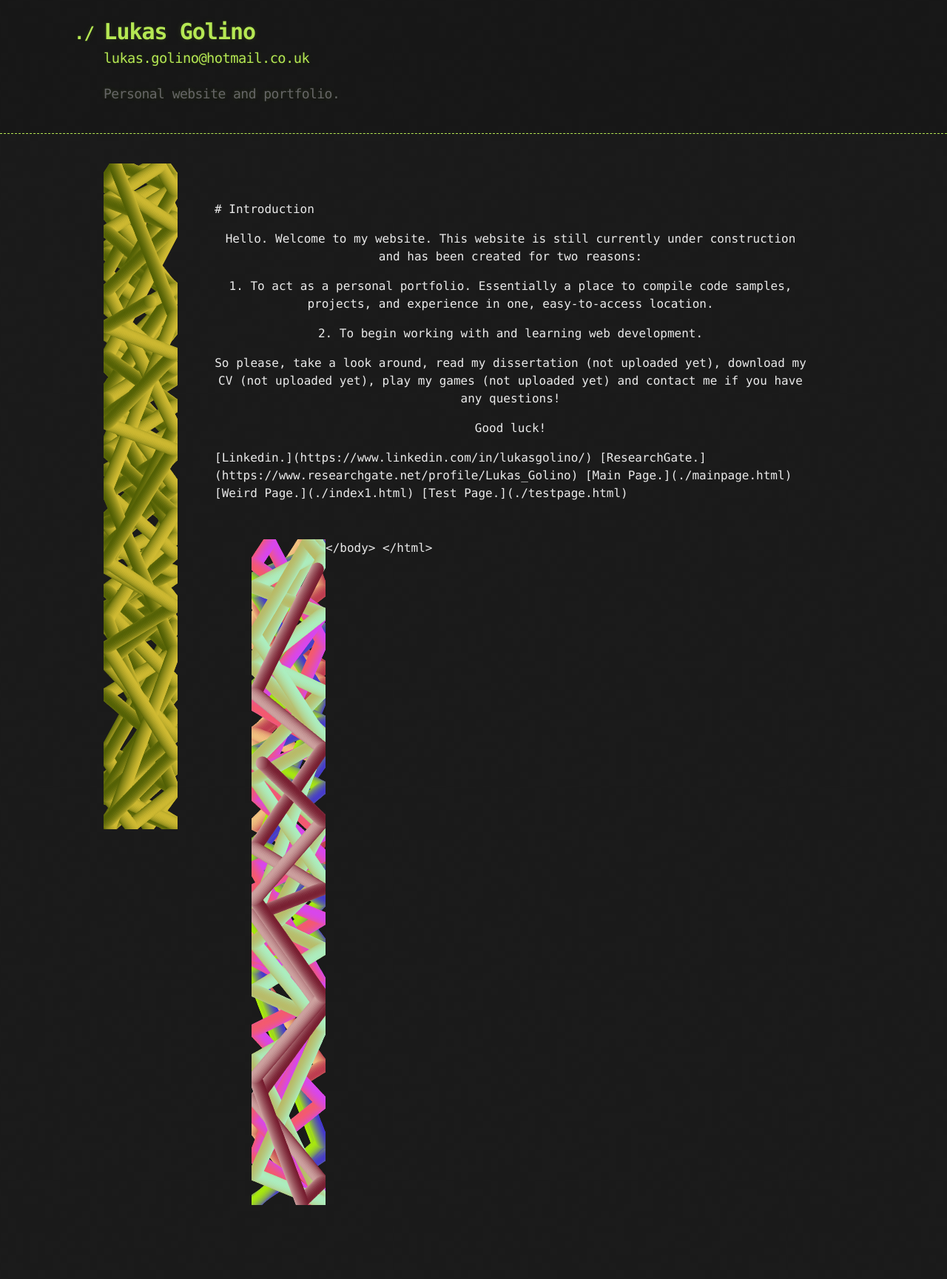
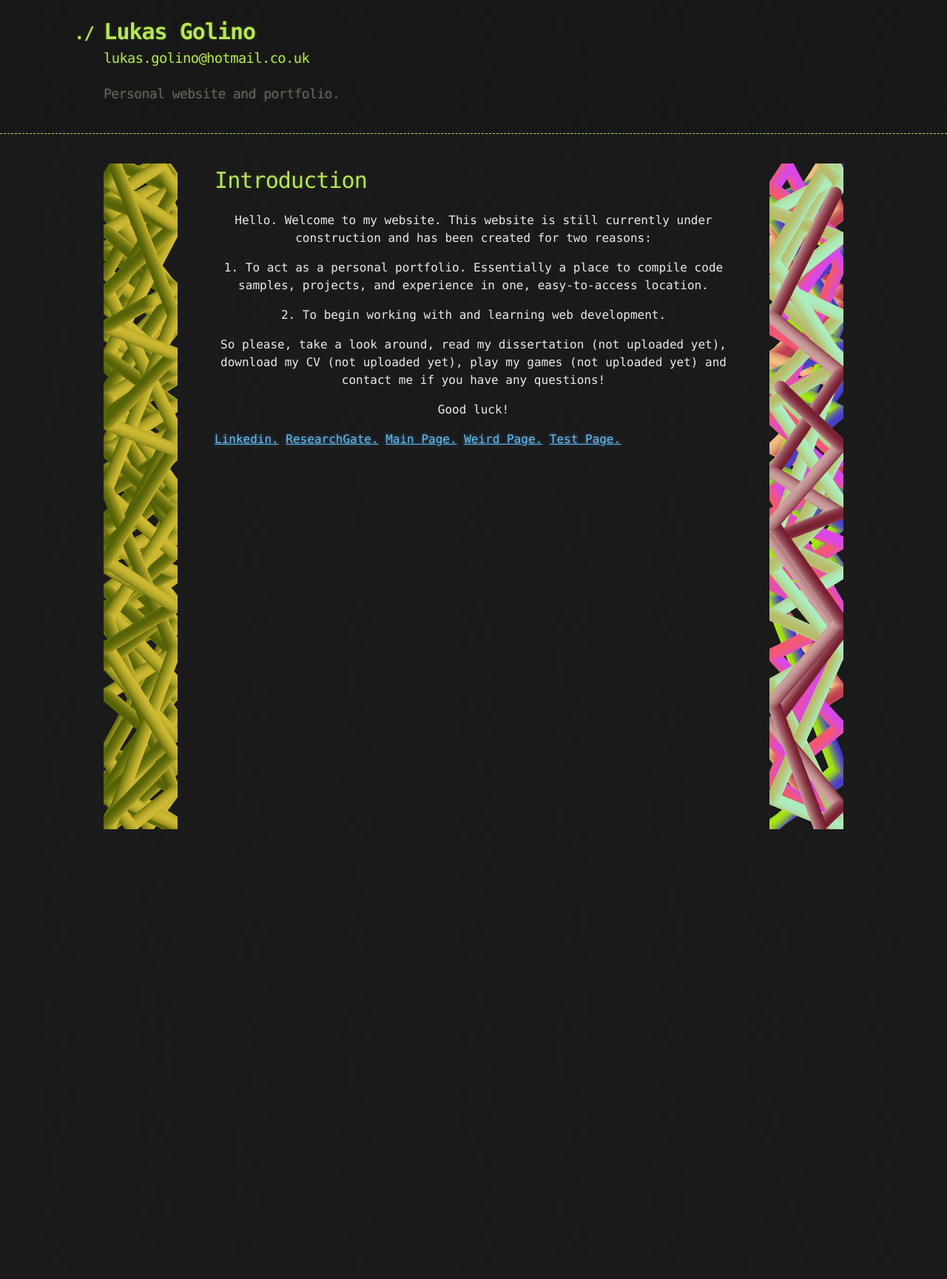
Before and after one commit to lukasgolino/lukasgolino.github.io, a Jekyll site: the page built from testpage.md, in a window 1280 px wide. Shown: the whole page at 74% size. Built offline with Jekyll 4.4.1, drawn with Linux system fonts in a browser that asks for light colours; our own code applies the rules of GitHub Pages for plain Markdown files; after the commit the page ends 1121 px from its top, so only the background shows below that; some of the changed lines change nothing that is shown.

Commit message:
Update testpage.md

```diff
--- a/testpage.md
+++ b/testpage.md
@@ -9,16 +9,17 @@
 	<script type="text/javascript" src="script/Piece.js"></script>
 	<style>
 		body { margin:Config.desktopWidth; overflow:hidden; }
-		canvas.left {  float: left; width: 10%; height:100% }
-		canvas.right { float: left; width: 10%; height:100% }
-		article {float:left; width: 80%; padding:50px;}
+		canvas.left {  float: left; width: 10%; padding-right: 50px; height:100% }
+		canvas.right { float: right; width: 10%; padding-left: 50px; height:100% }
 	</style>
 </head>
 <body onload="init('myCanvas', Piece, Config); init('myCanvas1', Piece, Config);">
 	<canvas class ="left" id="myCanvas"></canvas>
+	<canvas class="right" id="myCanvas1"></canvas>
+</body>
+</html>
 
-<article>
-		# Introduction
+# Introduction
 
 <p>
 	<center>
@@ -56,9 +57,3 @@
 [Main Page.](./mainpage.html)
 [Weird Page.](./index1.html)
 [Test Page.](./testpage.html)
-<article>
-
-<canvas class="right" id="myCanvas1"></canvas>
-
-</body>
-</html>
```
